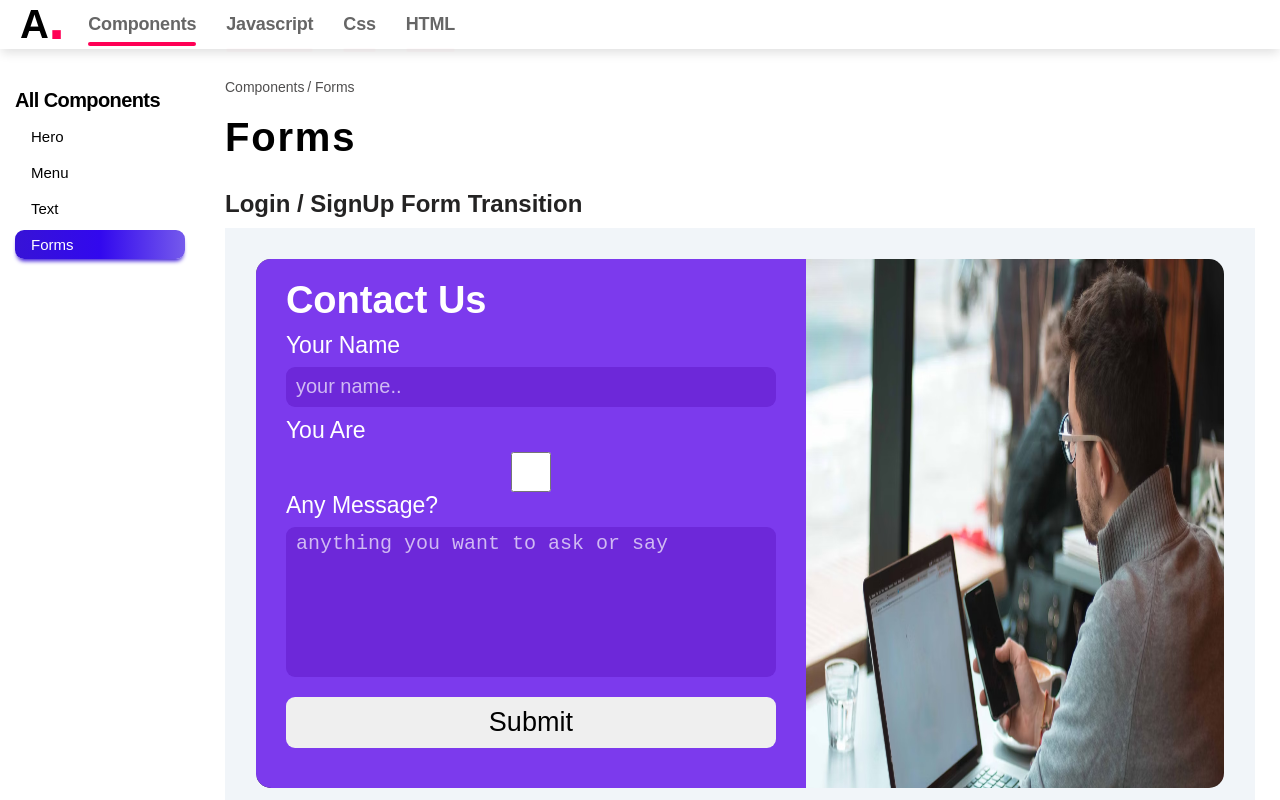
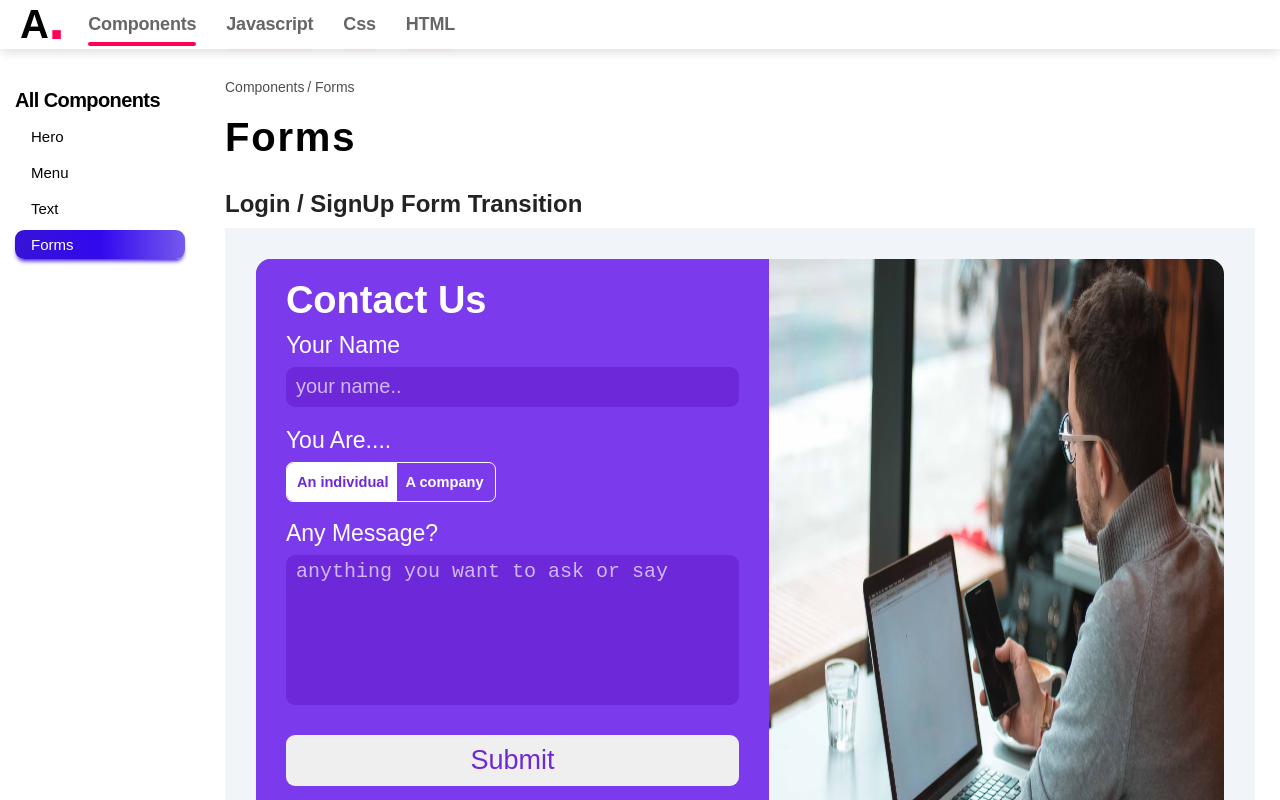
Before and after one commit to AishaMirza1/myCodeBlog, a React (Vite) app: page /components/forms in a window 1280 px wide. Built offline with nearby package versions, Linux system fonts and the light colour scheme.

Commit message:
style: add color transition and checkbox tab transitions and colors

```diff
--- a/src/pages/components/forms/form1/Form1.jsx
+++ b/src/pages/components/forms/form1/Form1.jsx
@@ -3,7 +3,7 @@ import Heading2 from "../../../../ui/Heading2";
 import styles from "./form1.module.css";
 import img1 from "./img/individual.avif";
 import img2 from "./img/company.avif";
-import { AnimatePresence, motion } from "framer-motion";
+import { motion } from "framer-motion";
 export default function Form1() {
   const [isChecked, setIsChecked] = useState(false);
   const handleCheckboxChange = (event) => {
@@ -14,29 +14,33 @@ export default function Form1() {
     enter: { x: ["-20%", "52%"] },
   };
   const inputDivVariants = {
-    transition: { duration: 0.1 },
-    initial: { y: -10 },
+    transition: { duration: 0.03 },
+    initial: { y: -2 },
     enter: { y: 0 },
-    exit: { y: -10 },
-  };
-  const fadeInOut = {
-    initial: { opacity: 0 },
-    enter: { opacity: 1 },
-    exit: {
-      opacity: 0,
-      transition: { ease: "linear" },
-    },
+    exit: { y: -2 },
   };
   return (
     <section>
       <Heading2 text="Login / SignUp Form Transition" />
       <div className={styles.form1Container}>
         <div className={styles.form1ContainerInner}>
-          <form className={styles.form1}>
+          <form
+            style={
+              isChecked
+                ? { backgroundColor: "#4f46e5" }
+                : { backgroundColor: "#7c3aed" }
+            }
+            className={styles.form1}
+          >
             <h3>Contact Us</h3>
             <div className={styles.inputDiv}>
               <label htmlFor="name">Your Name</label>
               <input
+                style={
+                  isChecked
+                    ? { backgroundColor: "#4338ca" }
+                    : { backgroundColor: "#6d28d9" }
+                }
                 type="text"
                 id="name"
                 placeholder="your name.."
@@ -45,7 +49,16 @@ export default function Form1() {
               />
             </div>
             <div className={styles.inputDiv}>
-              <label htmlFor="company-or-individual">You Are</label>
+              <label htmlFor="company-or-individual">You Are....</label>
+              <div className={`${styles.switch}`}>
+                <motion.span
+                  variants={{
+                    initial: { x: 0, transition: { duration: 0.25 } },
+                    animate: { x: "100%", transition: { duration: 0.25 } },
+                  }}
+                  initial="initial"
+                  animate={isChecked ? "animate" : "initial"}
+                ></motion.span>
                 <input
                   type="checkbox"
                   id="company-or-individual"
@@ -53,25 +66,25 @@ export default function Form1() {
                   onChange={handleCheckboxChange}
                 />
               </div>
+            </div>
             <motion.div
               style={{ position: "relative" }}
               variants={inputDivVariants}
               initial="initial"
               animate={isChecked ? "enter" : "initial"}
               exit="exit"
-              transition={{ duration: 0.35, ease: "linear" }}
+              transition={{ ease: "linear" }}
             >
-              <AnimatePresence>
               {isChecked && (
-                  <motion.div
-                    className={styles.inputDiv}
-                    variants={fadeInOut}
-                    initial="initial"
-                    animate={isChecked && "enter"}
-                    exit="exit"
-                  >
+                <motion.div className={`${styles.inputDiv}`}>
                   <label htmlFor="company">Company Name</label>
+
                   <input
+                    style={
+                      isChecked
+                        ? { backgroundColor: "#4338ca" }
+                        : { backgroundColor: "#6d28d9" }
+                    }
                     type="text"
                     id="company"
                     autoComplete="off"
@@ -80,17 +93,27 @@ export default function Form1() {
                   />
                 </motion.div>
               )}
-              </AnimatePresence>
+
               <div className={styles.inputDiv}>
                 <label htmlFor="message">Any Message?</label>
                 <textarea
+                  style={
+                    isChecked
+                      ? { backgroundColor: "#4338ca" }
+                      : { backgroundColor: "#6d28d9" }
+                  }
                   id="message"
                   autoComplete="off"
                   spellCheck="false"
                   placeholder="anything you want to ask or say"
                 />
               </div>
-              <button type="submit">Submit</button>
+              <button
+                type="submit"
+                style={isChecked ? { color: "#4338ca" } : { color: "#6d28d9" }}
+              >
+                Submit
+              </button>
             </motion.div>
           </form>
           <motion.div
--- a/src/pages/components/forms/form1/form1.module.css
+++ b/src/pages/components/forms/form1/form1.module.css
@@ -10,12 +10,10 @@
   overflow: hidden;
 }
 .form1 {
-  background-color: rgb(124 58 237);
-  /* background-color: rgb(79 70 229); */
   padding: 2rem 3rem;
   position: relative;
   z-index: 99;
-  width: 550px;
+  width: 53%;
 }
 .form1 h3 {
   font-size: 3.8rem;
@@ -26,6 +24,7 @@
   flex-direction: column;
   margin-block: 1rem;
   align-items: flex-start;
+  margin-bottom: 2rem;
 }
 .inputDiv label {
   font-size: 2.3rem;
@@ -39,8 +38,6 @@
   border-radius: 9px;
   width: 100%;
   border: none;
-  background-color: rgb(109 40 217);
-  /* background-color: rgb(67 56 202); */
   font-size: 2rem;
   color: #ffffff;
   padding: 0.5rem 1rem;
@@ -90,3 +87,50 @@
   display: inline-block;
   min-height: 700px;
 }
+
+/* toggle tab checkbox */
+
+.switch {
+  position: relative;
+  width: 210px;
+  height: 40px;
+  background-color: transparent;
+  border: 1px solid #fff;
+  border-radius: 0.71em;
+  overflow: hidden;
+}
+.switch input {
+  appearance: none;
+  width: 200px;
+  height: 40px;
+}
+.switch input::before,
+.switch input::after {
+  font-size: 0.73em;
+  position: absolute;
+  transform: translateY(-50%);
+  top: 50%;
+  font-weight: 550;
+}
+.switch input::after {
+  color: #6d28d9;
+}
+.switch input:checked::after {
+  color: #fff;
+}
+.switch input:checked::before {
+  color: #4338ca;
+}
+.switch input::after {
+  content: "An individual";
+}
+.switch input::before {
+  content: "A company";
+  left: 57%;
+}
+.switch span {
+  width: 110px;
+  height: 38.6px;
+  position: absolute;
+  background-color: #ffffff;
+}
```
Lines whose indentation alone changed are shown as unchanged.
